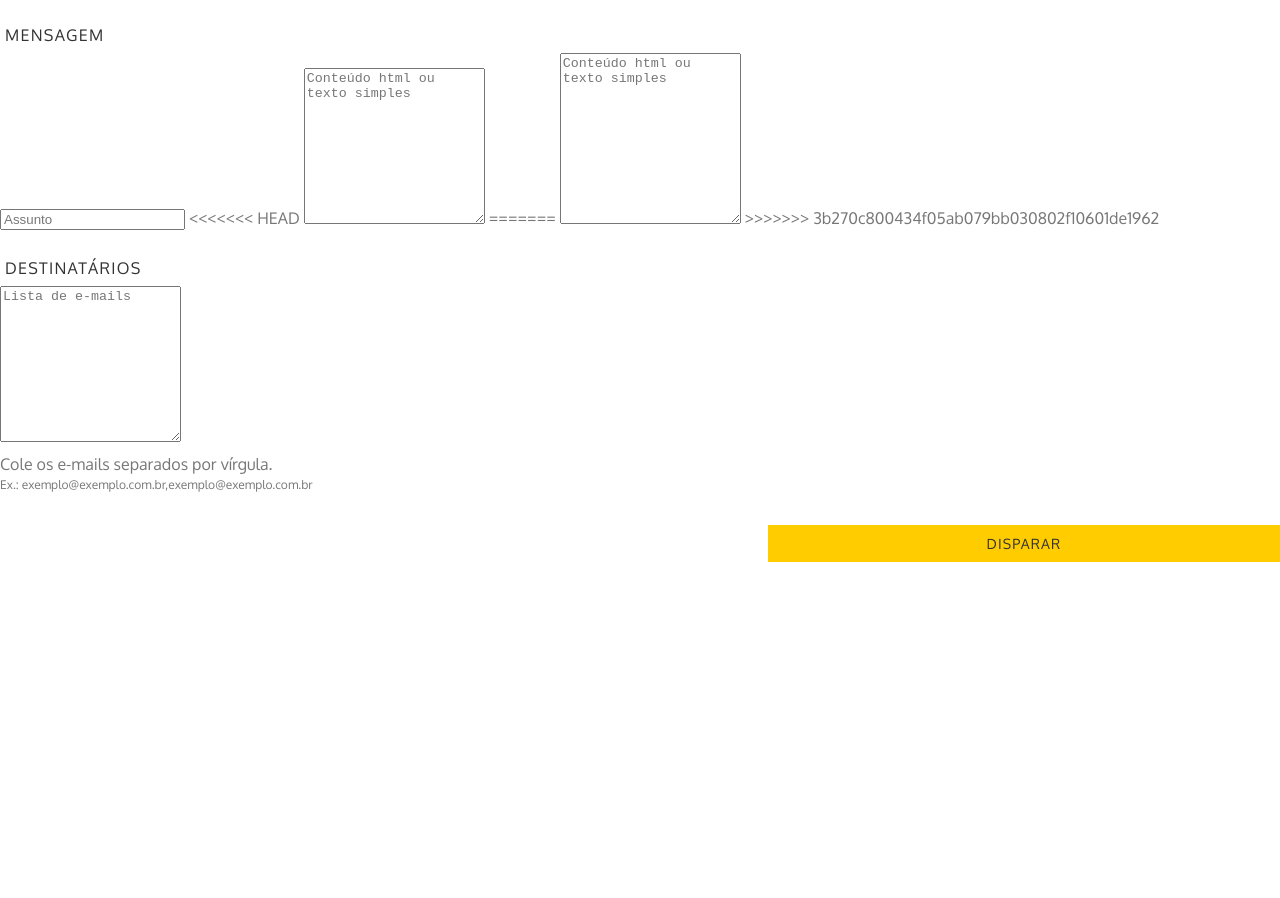
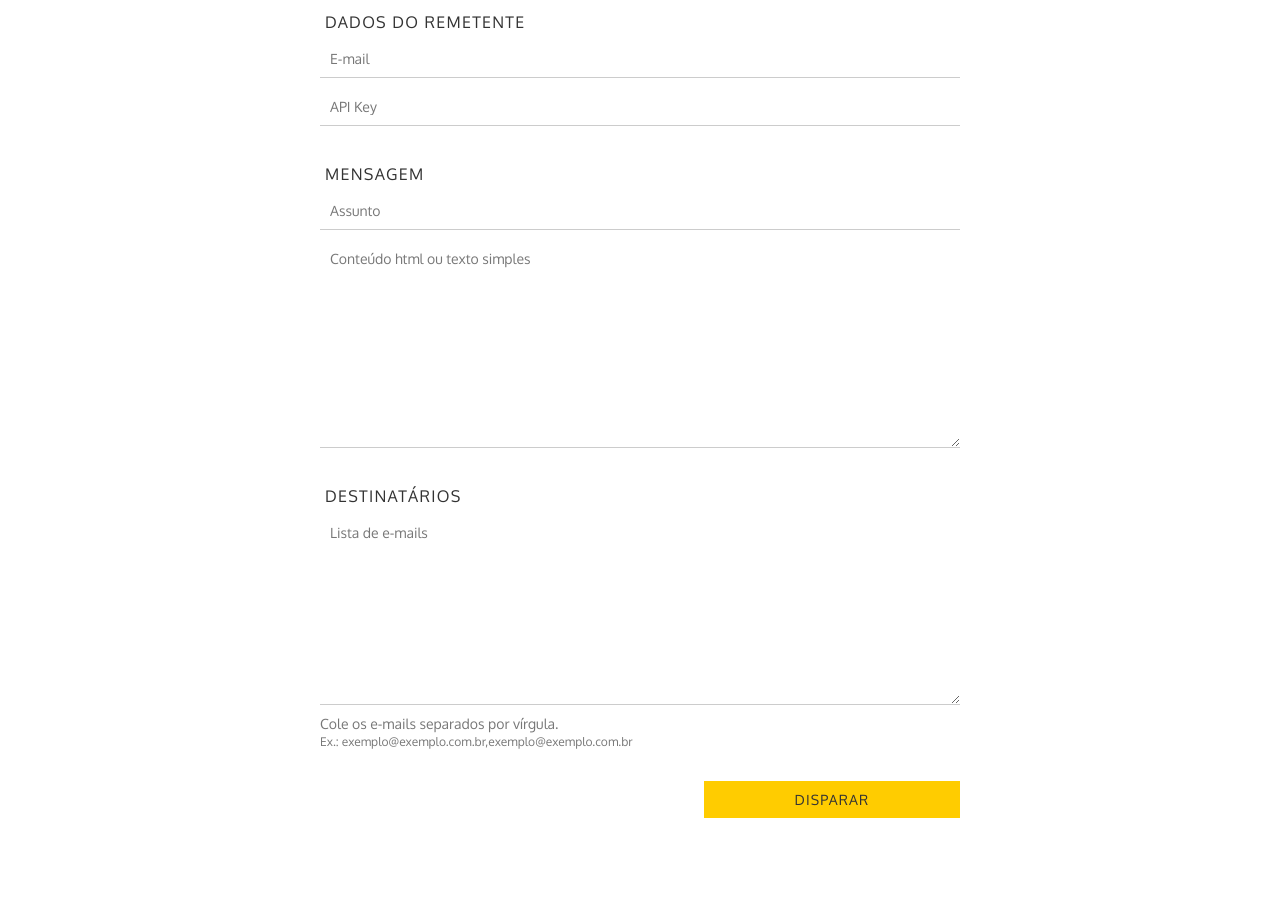
Before and after one commit to estudioffw/bolt, a plain HTML site: page index.html in a window 1280 px wide. Shown: the part 282-1180 px from the top of the page. Before the commit the page ends 844 px from the top, so only its background shows below. Drawn offline with Linux system fonts and the light colour scheme.

Commit message:
Ajustes gerais

```diff
--- a/index.html
+++ b/index.html
@@ -57,11 +57,7 @@
 		<!-- Social: Google + -->
 		<meta itemprop="name" content="Bolt ϟ Disparo de e-mails">
 		<meta itemprop="description" content="Disparador de e-mails baseado em js que utiliza a API do Mandrill">
-<<<<<<< HEAD
-		<meta itemprop="image" content="http://www.estudioffw.com/bolt">
-=======
 		<meta itemprop="image" content="http://www.estudioffw.com/bolt/social.jpg">
->>>>>>> 3b270c800434f05ab079bb030802f10601de1962
 
 		<!-- Dependências -->
 		<link rel="stylesheet" type="text/css" href="static/css/main.css">
@@ -76,22 +72,14 @@
 
 				<fieldset>
 					<legend>Dados do remetente</legend>
-<<<<<<< HEAD
-					<input type="text" id="email" placeholder="E-mail">
-=======
 					<input type="email" id="email" placeholder="E-mail">
->>>>>>> 3b270c800434f05ab079bb030802f10601de1962
 					<input type="text" id="key" placeholder="API Key">
 				</fieldset>
 
 				<fieldset>
 					<legend>Mensagem</legend>
 					<input type="text" id="assunto" placeholder="Assunto">
-<<<<<<< HEAD
-					<textarea id="html" rows="10" placeholder="Conteúdo html ou texto simples"></textarea>
-=======
 					<textarea id="html" rows="11" placeholder="Conteúdo html ou texto simples"></textarea>
->>>>>>> 3b270c800434f05ab079bb030802f10601de1962
 				</fieldset>
 
 				<fieldset>
--- a/static/css/main.css
+++ b/static/css/main.css
@@ -1,99 +1,189 @@
 @import url("http://fonts.googleapis.com/css?family=Oxygen:400,300,700");
-html, body, div, span, applet, object, iframe, h1, h2, h3, h4, h5, h6, p, blockquote, pre, a, abbr, acronym, address, big, cite, code, del, dfn, em, img, ins, kbd, q, s, samp, small, strike, strong, sub, sup, tt, var, b, u, i, center, dl, dt, dd, ol, ul, li, fieldset, form, label, legend, table, caption, tbody, tfoot, thead, tr, th, td, article, aside, canvas, details, embed, figure, figcaption, footer, header, hgroup, menu, nav, output, ruby, section, summary, time, mark, audio, video { margin: 0; padding: 0; border: 0; font: inherit; font-size: 100%; vertical-align: baseline; }
+html, body, div, span, applet, object, iframe,
+h1, h2, h3, h4, h5, h6, p, blockquote, pre,
+a, abbr, acronym, address, big, cite, code,
+del, dfn, em, img, ins, kbd, q, s, samp,
+small, strike, strong, sub, sup, tt, var,
+b, u, i, center,
+dl, dt, dd, ol, ul, li,
+fieldset, form, label, legend,
+table, caption, tbody, tfoot, thead, tr, th, td,
+article, aside, canvas, details, embed,
+figure, figcaption, footer, header, hgroup,
+menu, nav, output, ruby, section, summary,
+time, mark, audio, video {
+  margin: 0;
+  padding: 0;
+  border: 0;
+  font: inherit;
+  font-size: 100%;
+  vertical-align: baseline; }
 
-html { line-height: 1; }
+html {
+  line-height: 1; }
 
-ol, ul { list-style: none; }
+ol, ul {
+  list-style: none; }
 
-table { border-collapse: collapse; border-spacing: 0; }
+table {
+  border-collapse: collapse;
+  border-spacing: 0; }
 
-caption, th, td { text-align: left; font-weight: normal; vertical-align: middle; }
+caption, th, td {
+  text-align: left;
+  font-weight: normal;
+  vertical-align: middle; }
 
-q, blockquote { quotes: none; }
-q:before, q:after, blockquote:before, blockquote:after { content: ""; content: none; }
+q, blockquote {
+  quotes: none; }
+  q:before, q:after, blockquote:before, blockquote:after {
+    content: "";
+    content: none; }
 
-a img { border: none; }
+a img {
+  border: none; }
 
-article, aside, details, figcaption, figure, footer, header, hgroup, main, menu, nav, section, summary { display: block; }
+article, aside, details, figcaption, figure, footer, header, hgroup, main, menu, nav, section, summary {
+  display: block; }
 
-.f-left { float: left; }
+.f-left {
+  float: left; }
 
-.f-right { float: right; }
+.f-right {
+  float: right; }
 
-<<<<<<< HEAD
-.center { max-width: 640px; margin: 80px auto; }
-=======
-.center { max-width: 640px; width: 96%; margin: 80px auto; }
->>>>>>> 3b270c800434f05ab079bb030802f10601de1962
+.center {
+  max-width: 640px;
+  width: 96%;
+  margin: 80px auto; }
 
-.clear { clear: both; }
+.clear {
+  clear: both; }
 
-* { -moz-box-sizing: border-box; -webkit-box-sizing: border-box; box-sizing: border-box; }
+* {
+  -moz-box-sizing: border-box;
+  -webkit-box-sizing: border-box;
+  box-sizing: border-box; }
 
-a { color: inherit; text-decoration: none; }
+a {
+  color: inherit;
+  text-decoration: none; }
 
-body { font-family: "Oxygen", Helvetica, Arial, Sans-serif; font-size: 16px; font-size: 1rem; color: #777; }
+body {
+  font-family: "Oxygen", Helvetica, Arial, Sans-serif;
+  font-size: 16px;
+  font-size: 1rem;
+  color: #777; }
 
-<<<<<<< HEAD
-::-moz-selection { color: #777; background-color: #FC0; }
+::-moz-selection {
+  color: #777;
+  background-color: #333; }
 
-::selection { color: #777; background-color: #FC0; }
+::selection {
+  color: #777;
+  background-color: #333; }
 
-h1 { font-size: 102px; font-size: 6.375rem; letter-spacing: -0.05em; color: #FC0; font-weight: 300; }
+h1 {
+  font-size: 102px;
+  font-size: 6.375rem;
+  letter-spacing: -0.05em;
+  color: #333;
+  font-weight: 300; }
 
-p { margin: 10px 0; line-height: 1.3em; }
+p {
+  margin: 10px 0;
+  line-height: 1.3em; }
 
-p a { color: #FC0; text-decoration: underline; }
+p a {
+  color: #333;
+  text-decoration: underline; }
 
-fieldset { border: 1px solid #CCC; padding: 10px; margin-top: 30px; }
+fieldset {
+  border: 0;
+  padding: 0;
+  margin-top: 30px; }
 
-fieldset legend { text-transform: uppercase; color: #06C; padding: 0 5px; }
-=======
-::-moz-selection { color: #777; background-color: #333; }
+fieldset legend {
+  text-transform: uppercase;
+  color: #333;
+  padding: 0 5px;
+  letter-spacing: 0.08em;
+  margin-bottom: 10px; }
 
-::selection { color: #777; background-color: #333; }
+fieldset p {
+  font-size: 14px;
+  font-size: 0.875rem; }
 
-h1 { font-size: 102px; font-size: 6.375rem; letter-spacing: -0.05em; color: #333; font-weight: 300; }
+fieldset p span {
+  display: block;
+  font-size: 12px;
+  font-size: 0.75rem; }
 
-p { margin: 10px 0; line-height: 1.3em; }
+input,
+textarea {
+  display: block;
+  width: 100%;
+  padding: 10px;
+  margin-bottom: 10px;
+  font-family: "Oxygen", Helvetica, Arial, Sans-serif;
+  font-size: 14px;
+  font-size: 0.875rem;
+  border: 0;
+  border-bottom: 1px solid #CCC;
+  color: #777;
+  -moz-transition: all 300ms ease-in-out;
+  -o-transition: all 300ms ease-in-out;
+  -webkit-transition: all 300ms ease-in-out;
+  transition: all 300ms ease-in-out; }
 
-p a { color: #333; text-decoration: underline; }
+input:focus,
+textarea:focus {
+  border-bottom-color: #FC0; }
 
-fieldset { border: 0; padding: 0; margin-top: 30px; }
+textarea {
+  resize: vertical; }
 
-fieldset legend { text-transform: uppercase; color: #333; padding: 0 5px; letter-spacing: 0.08em; margin-bottom: 10px; }
->>>>>>> 3b270c800434f05ab079bb030802f10601de1962
+button {
+  display: block;
+  float: right;
+  width: 40%;
+  padding: 10px 0;
+  margin-top: 20px;
+  background-color: #FC0;
+  font-family: "Oxygen", Helvetica, Arial, Sans-serif;
+  font-size: 14px;
+  font-size: 0.875rem;
+  text-transform: uppercase;
+  color: #333;
+  border: 0;
+  cursor: pointer;
+  filter: progid:DXImageTransform.Microsoft.Alpha(enabled=false);
+  opacity: 1;
+  -moz-transition: all 300ms ease-in-out;
+  -o-transition: all 300ms ease-in-out;
+  -webkit-transition: all 300ms ease-in-out;
+  transition: all 300ms ease-in-out;
+  letter-spacing: 0.08em; }
 
-fieldset p { font-size: 14px; font-size: 0.875rem; }
+button:hover {
+  filter: progid:DXImageTransform.Microsoft.Alpha(Opacity=80);
+  opacity: 0.8; }
 
-fieldset p span { display: block; font-size: 12px; font-size: 0.75rem; }
+::-webkit-input-placeholder {
+  color: #777; }
 
-<<<<<<< HEAD
-input, textarea { display: block; width: 100%; padding: 10px; margin-bottom: 10px; font-family: "Oxygen", Helvetica, Arial, Sans-serif; font-size: 14px; font-size: 0.875rem; border: 1px solid #FC0; color: #777; }
+:-moz-placeholder {
+  color: #777;
+  opacity: 1; }
 
-textarea { resize: vertical; }
+::-moz-placeholder {
+  color: #777;
+  opacity: 1; }
 
-button { display: block; float: right; width: 40%; padding: 10px 0; margin-top: 20px; background-color: #06C; font-family: "Oxygen", Helvetica, Arial, Sans-serif; font-size: 14px; font-size: 0.875rem; text-transform: uppercase; color: #FFF; border: 0; cursor: pointer; filter: progid:DXImageTransform.Microsoft.Alpha(enabled=false); opacity: 1; -moz-transition: all 300ms ease-in-out; -o-transition: all 300ms ease-in-out; -webkit-transition: all 300ms ease-in-out; transition: all 300ms ease-in-out; }
+:-ms-input-placeholder {
+  color: #777; }
 
-button:hover { filter: progid:DXImageTransform.Microsoft.Alpha(Opacity=80); opacity: 0.8; }
-=======
-input, textarea { display: block; width: 100%; padding: 10px; margin-bottom: 10px; font-family: "Oxygen", Helvetica, Arial, Sans-serif; font-size: 14px; font-size: 0.875rem; border: 0; border-bottom: 1px solid #CCC; color: #777; -moz-transition: all 300ms ease-in-out; -o-transition: all 300ms ease-in-out; -webkit-transition: all 300ms ease-in-out; transition: all 300ms ease-in-out; }
-
-input:focus, textarea:focus { border-bottom-color: #FC0; }
-
-textarea { resize: vertical; }
-
-button { display: block; float: right; width: 40%; padding: 10px 0; margin-top: 20px; background-color: #FC0; font-family: "Oxygen", Helvetica, Arial, Sans-serif; font-size: 14px; font-size: 0.875rem; text-transform: uppercase; color: #333; border: 0; cursor: pointer; filter: progid:DXImageTransform.Microsoft.Alpha(enabled=false); opacity: 1; -moz-transition: all 300ms ease-in-out; -o-transition: all 300ms ease-in-out; -webkit-transition: all 300ms ease-in-out; transition: all 300ms ease-in-out; letter-spacing: 0.08em; }
-
-button:hover { filter: progid:DXImageTransform.Microsoft.Alpha(Opacity=80); opacity: 0.8; }
-
-::-webkit-input-placeholder { color: #777; }
-
-:-moz-placeholder { color: #777; opacity: 1; }
-
-::-moz-placeholder { color: #777; opacity: 1; }
-
-:-ms-input-placeholder { color: #777; }
-
-@media screen and (max-width: 600px) { button { width: 100%; padding: 25px 0; } }
->>>>>>> 3b270c800434f05ab079bb030802f10601de1962
+@media screen and (max-width: 600px) {
+  button {
+    width: 100%;
+    padding: 25px 0; } }
```
